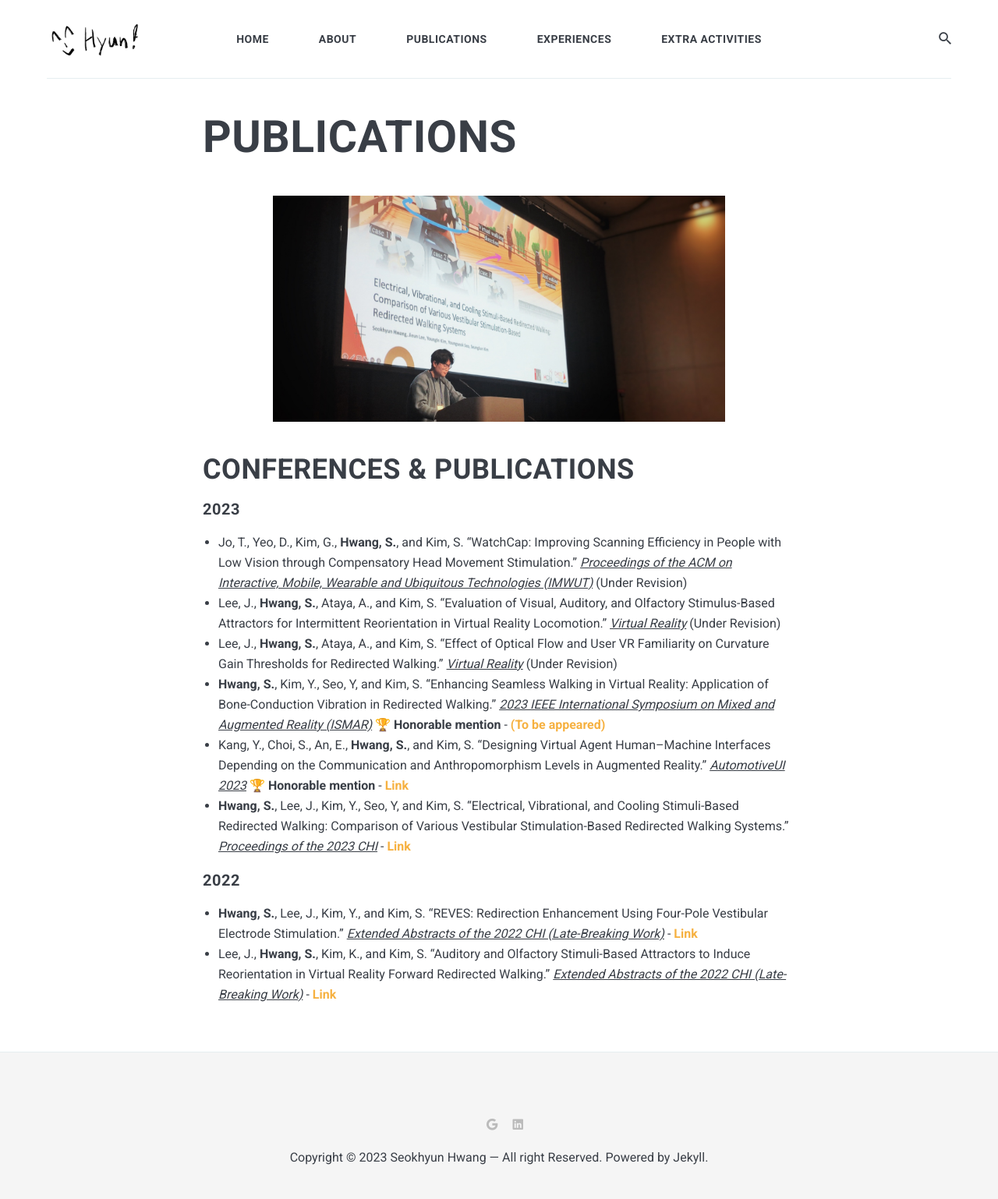
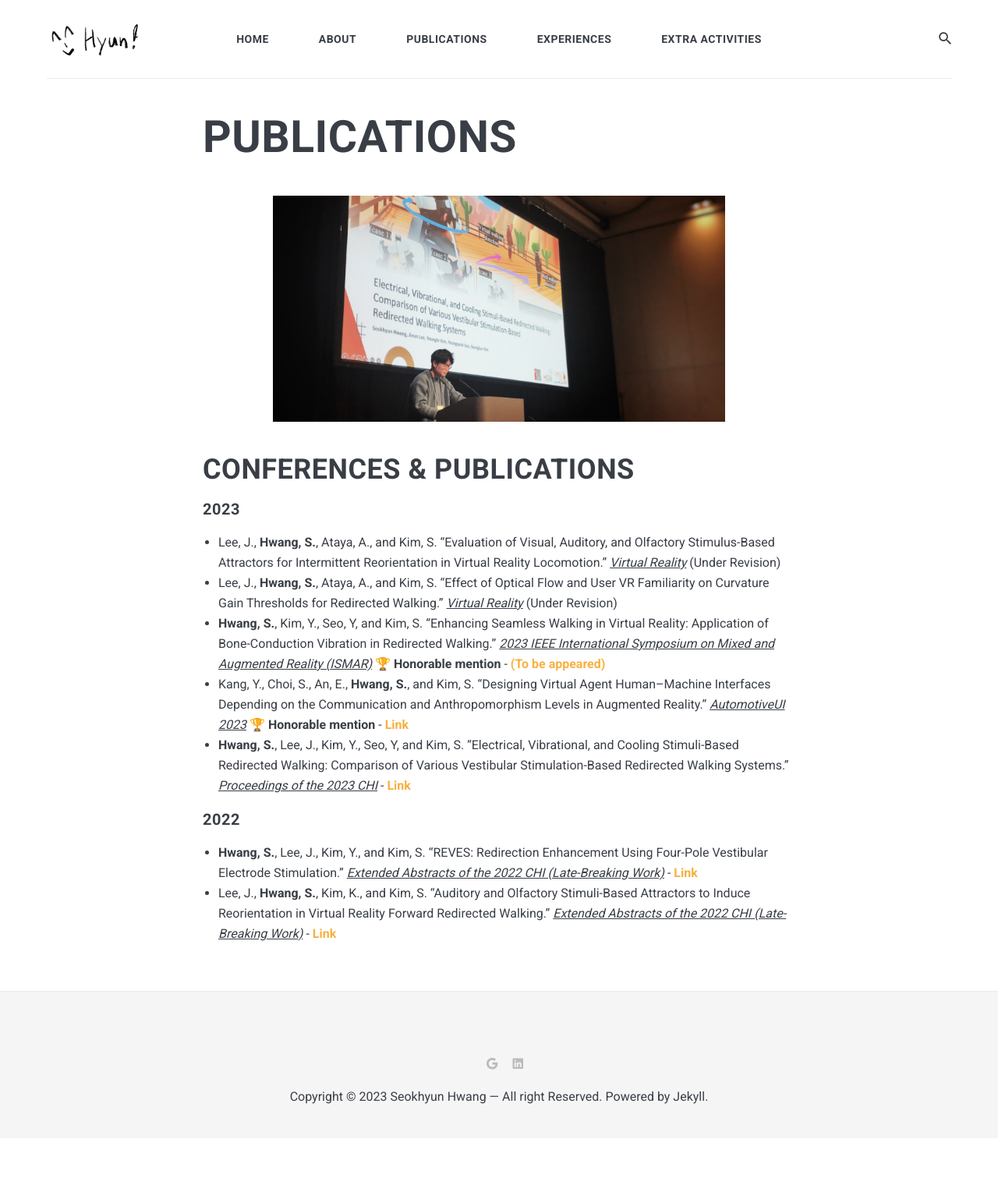
Before and after one commit to anoldhsh/anoldhsh.github.io, a Jekyll site: the page built from _pages/2PUBLICATIONS.md, in a window 1280 px wide. Shown: the whole page at 78% size. Built offline with Jekyll 4.4.1, drawn with Linux system fonts in a browser that asks for light colours; nearby versions of some CDN libraries; after the commit the page ends 1460 px from its top, so only the background shows below that.

Commit message:
Add Proj

```diff
--- a/_pages/2PUBLICATIONS.md
+++ b/_pages/2PUBLICATIONS.md
@@ -7,7 +7,6 @@
 
 # CONFERENCES & PUBLICATIONS
 #### 2023
-* Jo, T., Yeo, D., Kim, G., <strong>Hwang, S.</strong>, and Kim, S. "WatchCap: Improving Scanning Efficiency in People with Low Vision through Compensatory Head Movement Stimulation." <u><i>Proceedings of the ACM on Interactive, Mobile, Wearable and Ubiquitous Technologies (IMWUT)</i></u> (Under Revision)
 * Lee, J., <strong>Hwang, S.</strong>, Ataya, A., and Kim, S. "Evaluation of Visual, Auditory, and Olfactory Stimulus-Based Attractors for Intermittent Reorientation in Virtual Reality Locomotion." <u><i>Virtual Reality</i></u> (Under Revision)
 * Lee, J., <strong>Hwang, S.</strong>, Ataya, A., and Kim, S. "Effect of Optical Flow and User VR Familiarity on Curvature Gain Thresholds for Redirected Walking." <u><i>Virtual Reality</i></u> (Under Revision)
 * <strong>Hwang, S.</strong>, Kim, Y., Seo, Y, and Kim, S. "Enhancing Seamless Walking in Virtual Reality: Application of Bone-Conduction Vibration in Redirected Walking." <u><i>2023 IEEE International Symposium on Mixed and Augmented Reality (ISMAR)</i></u> 🏆 <strong>Honorable mention</strong> - <strong><font color='#f6b141'>(To be appeared)</font></strong>
--- a/_posts/2022-12-01-Vestibular_Stimulation_for_Redirected_Walking.markdown
+++ b/_posts/2022-12-01-Vestibular_Stimulation_for_Redirected_Walking.markdown
@@ -6,8 +6,6 @@
 tags:   2022_CHI_Conference_EA
 ---
 
-### Abstract:
-
 Redirected walking (RDW) visually manipulates the movement of the virtual environment (VE) such that the movement of the real environment (RE) and VE are no longer matched 1:1. With RDW, users can overcome the spatial constraints of RE, such as furniture, walls, and columns, and freely move the wider VE using natural gait motion. However, when the intensity of visual manipulations increases, people notice the RDW manipulation owing to visual-vestibular inconsistency, and experience discomfort like motion sickness. To address visual-vestibular inconsistency, we modulated vestibular information in various directions to match the modulation of visual information using galvanic vestibular stimulation (GVS). We proposed a new RDW system—REVES: redirection enhancement using four-pole vestibular electrode stimulation. REVES stimulates the user’s vestibular system according to various visual modulation directions using four-pole GVS based on the proposed algorithm. REVES changed the detection threshold of RDW in three manipulation cases: rotation, translation, and walking direction.
 <a href="https://dl.acm.org/doi/abs/10.1145/3491101.3519626"><strong>(Paper Link)</strong></a>
 
--- a/_posts/2023-04-19-Electrical_Vibrational_and_Cooling.markdown
+++ b/_posts/2023-04-19-Electrical_Vibrational_and_Cooling.markdown
@@ -6,8 +6,6 @@
 tags:   2023_CHI_Conference
 ---
 
-### Abstract:
-
 Redirected walking (RDW) is a technology that enables users to walk seamlessly in an enormous virtual space within a narrow real space while avoiding collisions with physical elements. Although RDW provides accurate proprioceptive sensations, redirection performance is limited by visual–vestibular inconsistencies. This study aims to support seamless walking in a VR environment by alleviating inconsistencies using four vestibular stimulations: noisy and directional galvanic vestibular stimulation, bone-conduction vibration, and caloric vestibular stimulation. The user study demonstrated that the stimulations successfully enable spatial expansion without impairing immersion and presence. Non-electrical stimulations (bone-conduction vibration and caloric vestibular stimulation) expanded the detection threshold, making them alternatives to electrical stimulations, and direction-based stimulation (directional galvanic vestibular stimulation) improved the user’s gait stability in RDW. Finally, the findings suggested improving the user experience for vestibular stimulation RDW either by lowering audio interference or increasing the synchronization between the RDW gain and the stimulation intensity.
 <a href="https://dl.acm.org/doi/abs/10.1145/3544548.3580862"><strong>(Paper Link)</strong></a>
 
--- a/_sass/4-layouts/_article.scss
+++ b/_sass/4-layouts/_article.scss
@@ -7,7 +7,7 @@
   }
 
   .article__image {
-    width: 30%;
+    width: 40%;
     display: block;
     background-position: left;
     background-size: cover;
@@ -21,13 +21,13 @@
       content: "";
       display: table;
       width: 100%;
-      padding-bottom: 50%;
+      padding-bottom: 55%;
     }
   }
 
   .article__content {
     width: 60%;
-    padding: 10px;
+    padding: 15px;
     margin-left: auto;
     z-index: 1;
     border-radius: 3px;
```
Also changed, not shown: _posts/.2022-11-01-Expanding_the_Detection_Threshold_for_Redirected_Walking_Using_Optical_Flow.markdown (deleted, +0 -8 lines), _posts/.2023-06-01-WatchCap.markdown (added, +8 -0 lines), _posts/2022-02-01-Redirected_Walking_Methodology_Using_Olfactory,_Auditory,_and_Visual_Stimuli.markdown (+0 -2 lines), _posts/2022-11-01-Expanding_the_Detection_Threshold_for_Redirected_Walking_Using_Optical_Flow.markdown (added, +8 -0 lines), _posts/2023-05-01-BCV_RDW.markdown (added, +13 -0 lines), _posts/2023-06-01-eHMI_for_AV.markdown (added, +9 -0 lines), _posts/2023-09-01-ErgoPulse.markdown (added, +9 -0 lines), 4 other files.
